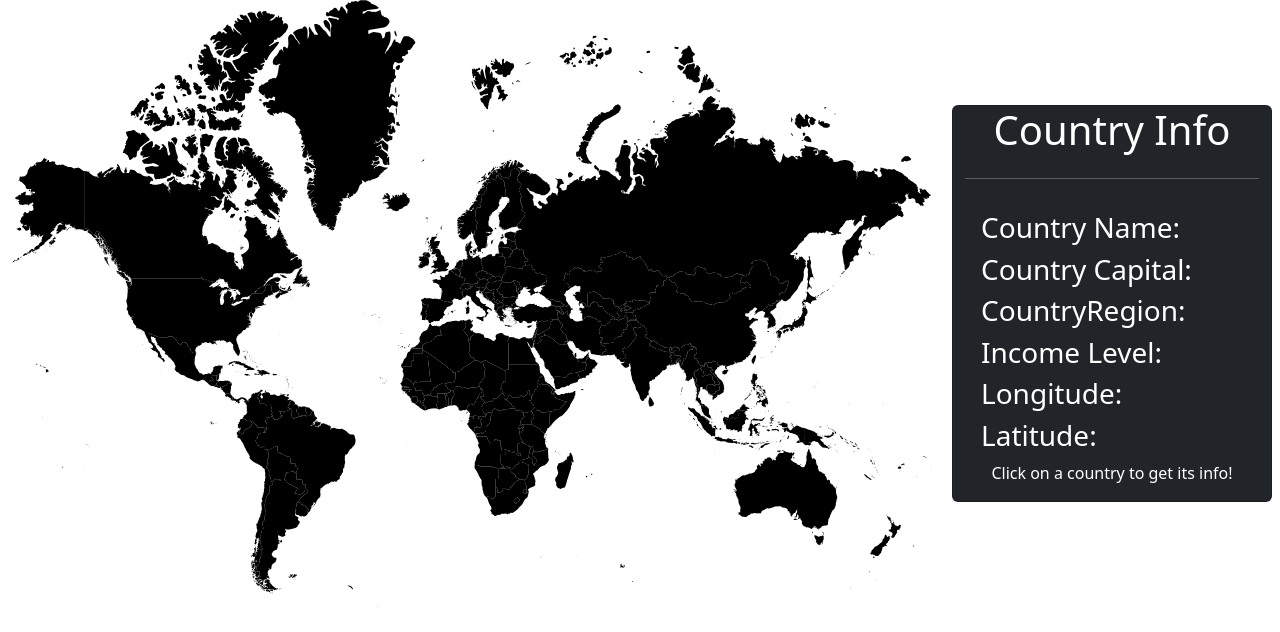
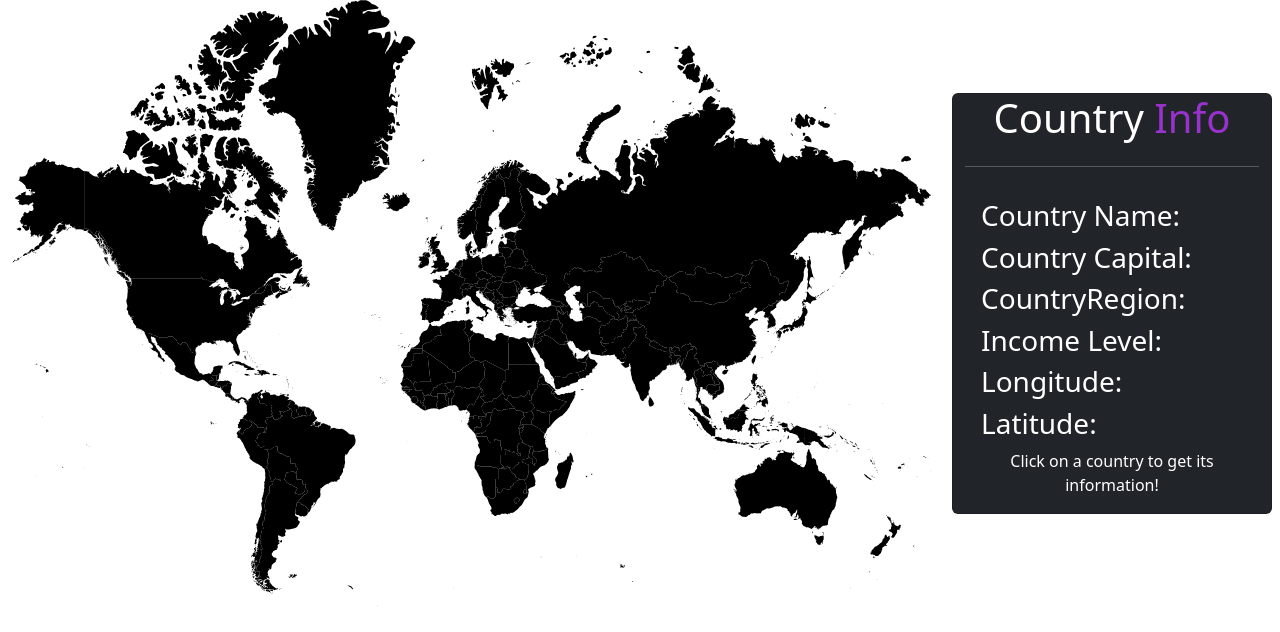
Before and after one commit to TimAde18/World-Map-WGU-Project, an Angular app: page / in a window 1280 px wide. Shown: the top 632 px of the page. Built offline with nearby package versions, Linux system fonts and the light colour scheme.

Commit message:
added styling

```diff
--- a/src/app/world-map/world-map.component.html
+++ b/src/app/world-map/world-map.component.html
@@ -786,16 +786,16 @@
         </div>
 
         <div class="card col-3 text-white bg-dark align-self-center m-2 mb-2">
-            <h1 class="card-title text-center">Country Info</h1>
+            <h1 class="card-title text-center">Country  <span style="color: darkorchid;">Info</span></h1>
             <hr />
             <div class="card-body">
-                <h3 class="card-text">Country Name:</h3>
-                <h3 class="card-text">Country Capital:</h3>
-                <h3 class="card-text">CountryRegion:</h3>
-                <h3 class="card-text">Income Level:</h3>
-                <h3 class="card-text">Longitude:</h3>
-                <h3 class="card-text">Latitude:</h3>
-                <p class="card-text text-center">Click on a country to get its info!</p>
+                <h3 class="card-text">Country Name:  <span style="color: darkorchid;">{{ countryName }}</span></h3>
+                <h3 class="card-text">Country Capital:  <span style="color: darkorchid;">{{ capitalCity }}</span></h3>
+                <h3 class="card-text">CountryRegion: <span style="color: darkorchid;">{{ countryRegion }}</span></h3>
+                <h3 class="card-text">Income Level: <span style="color: darkorchid;">{{ incomeLevel }}</span></h3>
+                <h3 class="card-text">Longitude: <span style="color: darkorchid;">{{ longitude }}</span></h3>
+                <h3 class="card-text">Latitude: <span style="color: darkorchid;">{{ latitude }}</span></h3>
+                <p class="card-text text-center">Click on a country to get its information!</p>
             </div>
         </div>
     </div>
```
